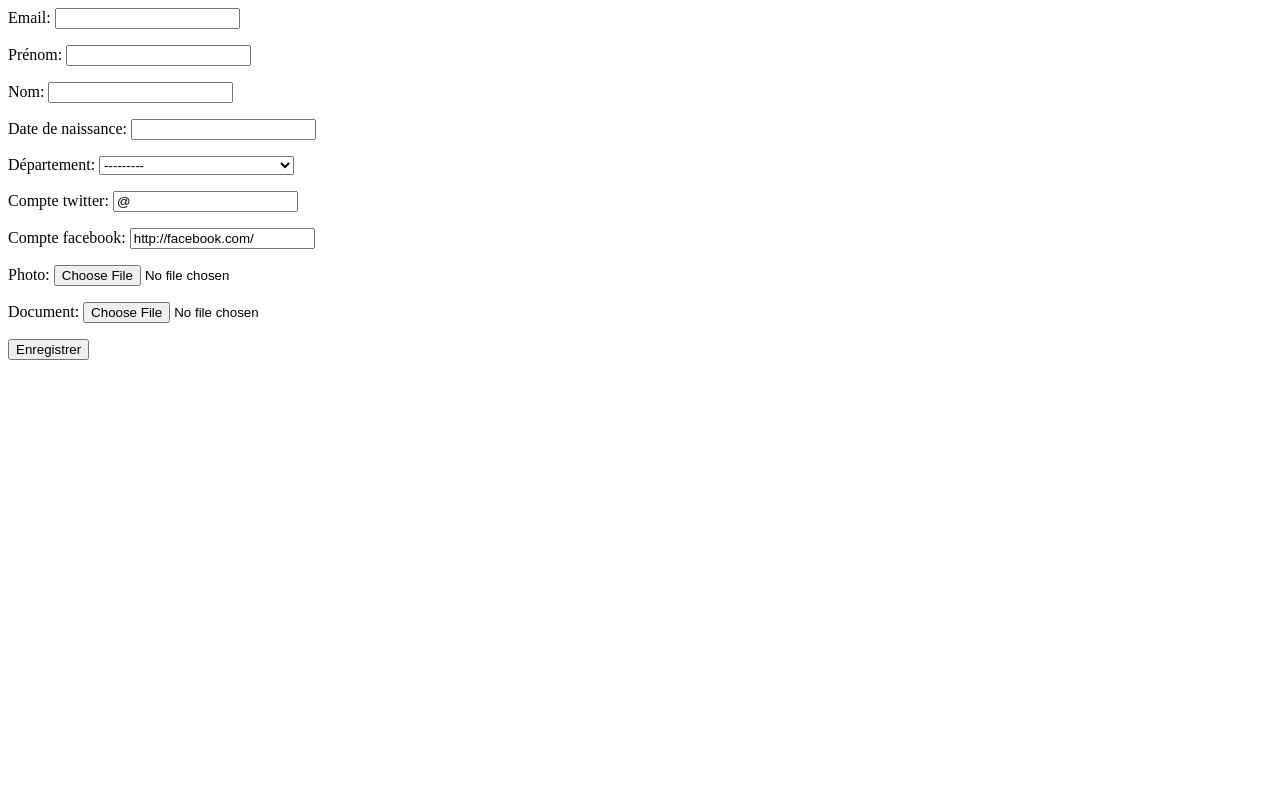
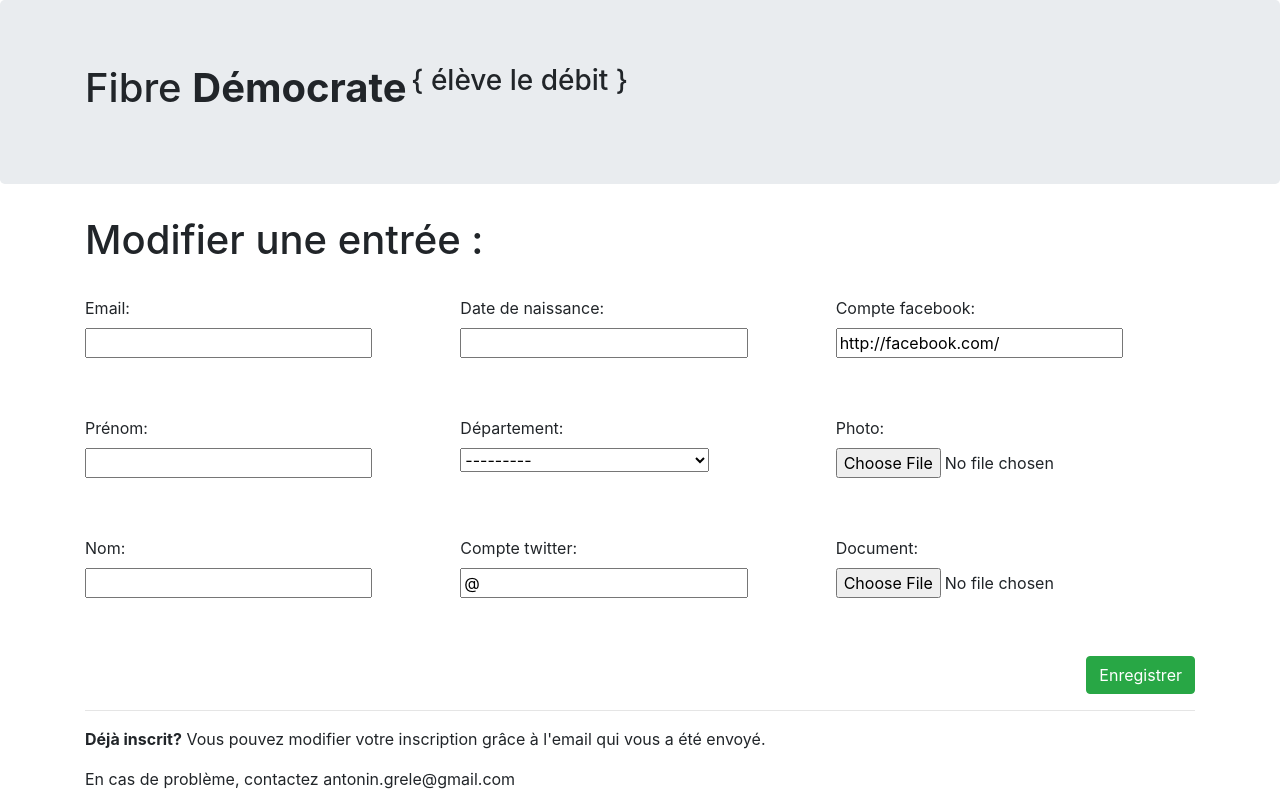
Before and after one commit to Brachamul/electorcollector, a Django app: page / in a window 1280 px wide. Before the commit the page ends 360 px from the top, so only its background shows below. Run offline with Django 3.2, Linux system fonts and the light colour scheme; parts of the project's set-up code (start-up, migrations or seed data) failed here and were passed over; some libraries are stand-ins or nearby versions.

Commit message:
Added styling, emailing and modifying.

```diff
--- /dev/null
+++ b/static/templates/base.html
@@ -0,0 +1,41 @@
+{% extends "meta.html" %}
+{% load static %}
+
+{% block head %}
+
+<link rel="stylesheet" href="{% get_static_prefix %}bootstrap/css/bootstrap.min.css" >
+
+{% endblock head %}
+
+
+
+{% block header %}
+
+<div class="jumbotron">
+    <div class="container">
+        <h1 style="display: inline-block;">Fibre <strong>Démocrate</strong></h1>
+        <h3 style="display: inline-block; vertical-align: top;">{ élève le débit }</h3>
+    </div>
+</div>
+
+{% endblock header %}
+
+
+
+{% block content %}
+
+<!-- Main content displayed here -->
+
+{% endblock content %}
+
+
+
+{% block footer %}
+
+<hr>
+
+<p><strong>Déjà inscrit?</strong> Vous pouvez modifier votre inscription grâce à l'email qui vous a été envoyé.</p>
+
+<p>En cas de problème, contactez antonin.grele@gmail.com</p>
+
+{% endblock footer %}
--- a/static/templates/form.html
+++ b/static/templates/form.html
@@ -1,9 +1,68 @@
-{% load staticfiles %}
+{% extends "base.html" %}
 
 
-{% block head %}
+{% block head %}{{ block.super }}
 
-<title>Formulaire</title>
+<title>Fibre Démocrate</title>
+
+<style>
+form p {
+    display: inline-block;
+    width: 100%;
+    margin-bottom: 1.5em;
+}
+
+label,
+input[type="email"],
+input[type="text"],
+input[type="url"] { width: 100%; }
+
+input[type="checkbox"] { display: none; }
+
+label { display: block; }
+
+label[for="photo-clear_id"] { display: none; }
+label[for="document-clear_id"] { display: none; }
+
+input[type="file"] { display: inline-block; }
+
+@media (min-width: 600px) {
+
+    form {
+        -webkit-column-count: 2; /* Chrome, Safari, Opera */
+        -moz-column-count: 2; /* Firefox */
+        column-count: 2;
+    }
+
+    label,
+    input[type="email"],
+    input[type="text"],
+    input[type="url"] { width: 80%; }
+
+    form p { height: 6em; }
+
+}
+
+@media (min-width: 900px) {
+
+    form {
+        -webkit-column-count: 3; /* Chrome, Safari, Opera */
+        -moz-column-count: 3; /* Firefox */
+        column-count: 3;
+    }
+}
+
+.errorlist {
+    padding-left: 0;
+    color: darkred;
+    font-weight: bold;
+    font-size: .8em;
+    margin-bottom: 0;
+}
+
+
+
+</style>
 
 {% endblock head %}
 
@@ -11,12 +70,14 @@
 
 {% block content %}
 
+{{ block.super }}
+
+<h1>Modifier une entrée :</h1><br>
 
 <form method="post" action="" enctype="multipart/form-data">
 	{% csrf_token %}
 	{{ form.as_p }}
-	<input type="submit" name="submit" value="Enregistrer" />
+    <input class="btn btn-success" style="float: right;" type="submit" name="submit" value="Enregistrer" />
 </form>
 
-
 {% endblock content %}
--- /dev/null
+++ b/static/templates/meta.html
@@ -0,0 +1,27 @@
+{% load static %}
+<!DOCTYPE html>
+
+<html>
+
+<head>
+    <meta charset="utf-8">
+    {% block head %}{% endblock head %}
+</head>
+
+<body>
+
+<header>
+    {% block header %}{% endblock header %}
+</header>
+
+<div class="container">
+    {% block content %}{% endblock content %}
+</div>
+
+<footer class="container">
+    {% block footer %}{% endblock footer %}
+</footer>
+
+</body>
+
+</html>
```
Also changed, not shown: db.sqlite3.
